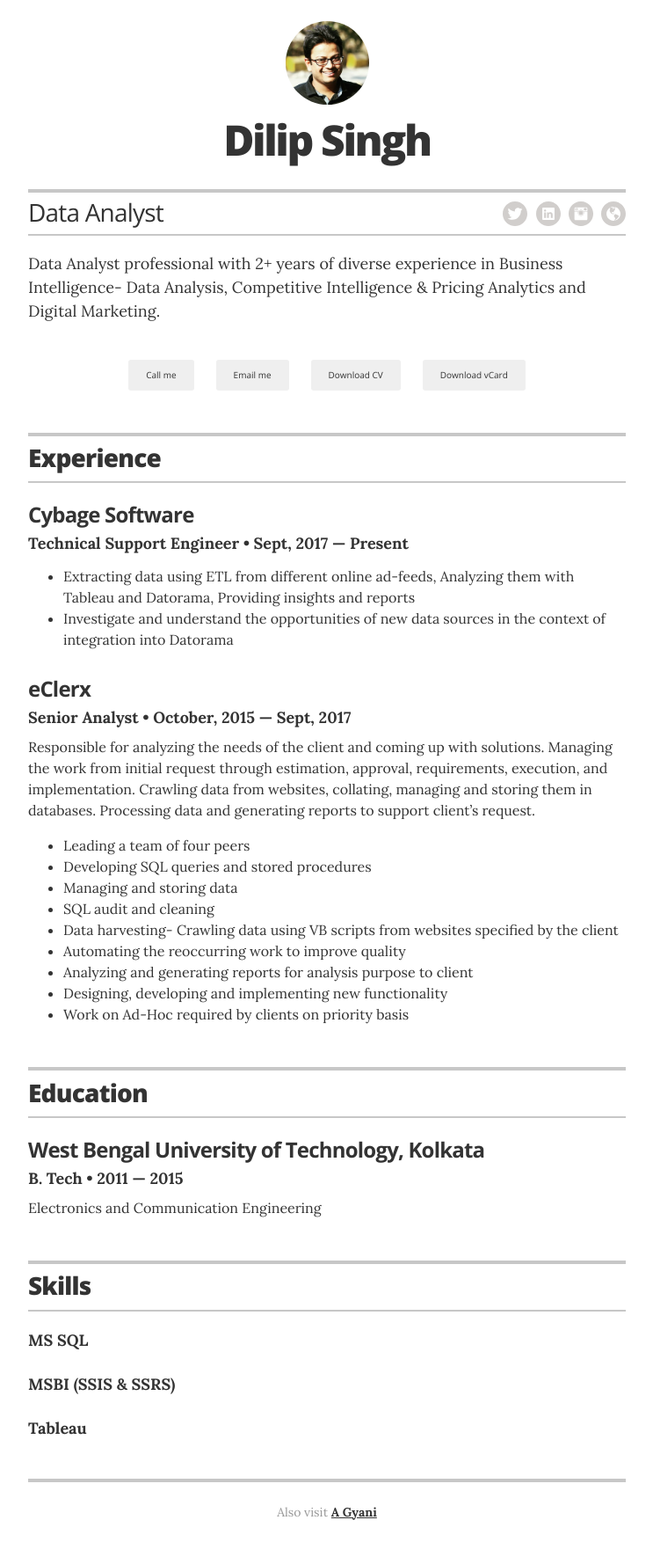
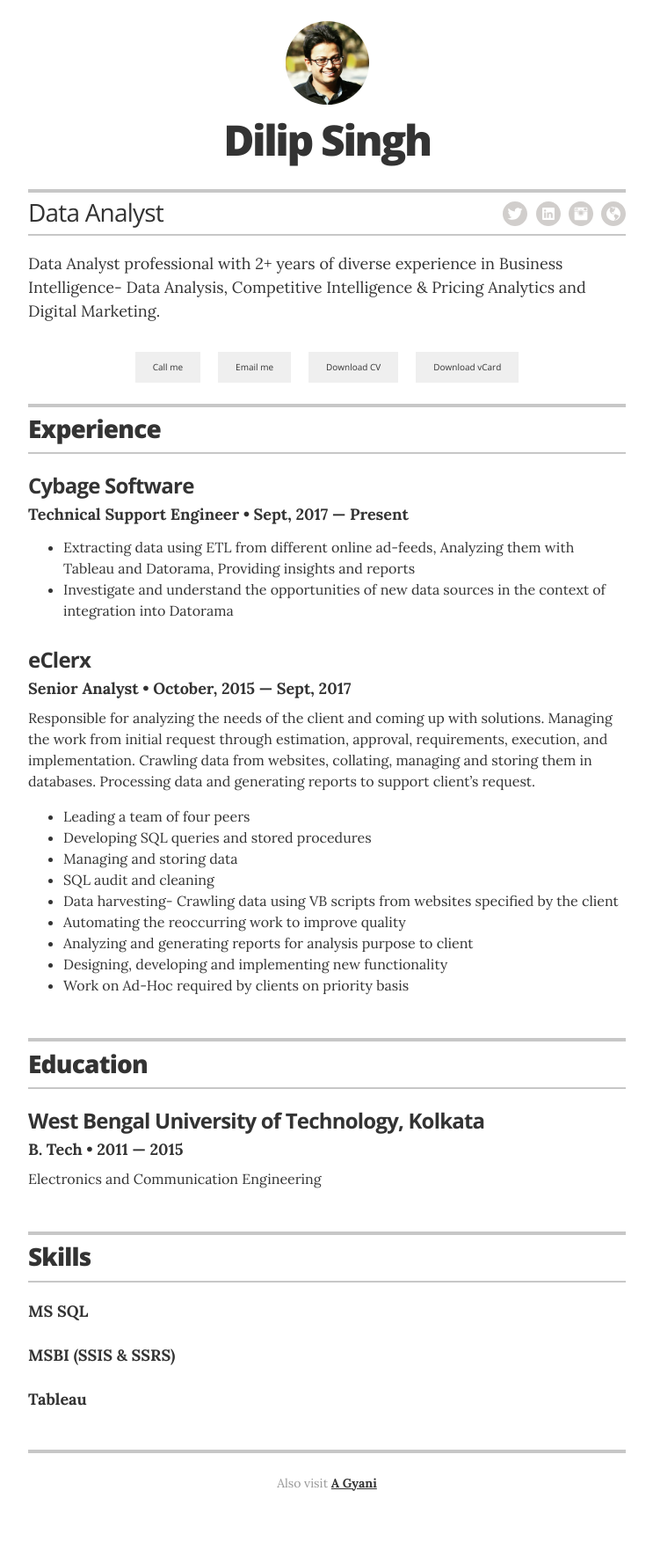
Before and after one commit to getdilip/Resume, a Jekyll site: the page built from index.html, in a window 1280 px wide. Shown: the whole page at 88% size, without its empty margins (268-1011 px from the left). Built offline with Jekyll 4.4.1, drawn with Linux system fonts in a browser that asks for light colours; after the commit the page ends 1745 px from its top, so only the background shows below that.

Commit message:
no message

```diff
--- a/_sass/_resume.scss
+++ b/_sass/_resume.scss
@@ -130,11 +130,10 @@
   justify-content: center;
 }
 .flex-item + .flex-item {
-  margin-left: 25px;
+  margin-left: 20px;
 }
 .button {
-  @include border-radius(3px);
-  margin: 1.5rem auto;
+  margin-top: 15px;
   background-color: #efefef;
   border: none;
   color: #333;
```
